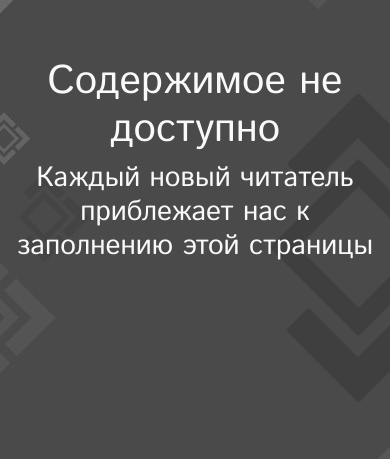
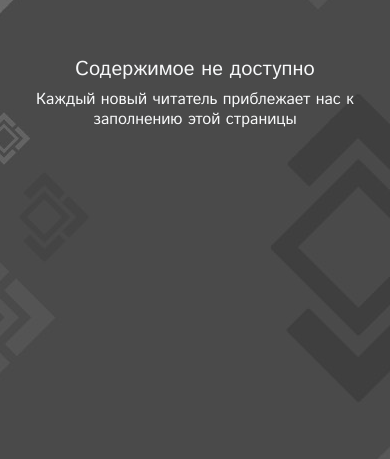
Before and after one commit to pogrammeest/ikigear, a Django app: page /not_working/ in a window 390 px wide. Shown: the part 51-510 px from the top of the page. Run offline with Django 3.2, Linux system fonts and the light colour scheme; some libraries are stand-ins or nearby versions.

```diff
--- a/news/templates/working/not_working.html
+++ b/news/templates/working/not_working.html
@@ -24,5 +24,30 @@
             display: none;
             opacity: 0;
         }
+
+        @media only screen and (max-width: 991px) {
+            h1{
+                font-size: 2rem;
+            }
+            h3{
+                font-size: 1.5rem;
+            }
+        }
+        @media only screen and (max-width: 768px) {
+            h1{
+                font-size: 1.5rem;
+            }
+            h3{
+                font-size: 1.25rem;
+            }
+        }
+    @media only screen and (max-width: 480px) {
+        h1{
+                font-size: 1.25rem;
+            }
+            h3{
+                font-size: 1rem;
+            }
+    }
     </style>
 {% endblock %}
```
